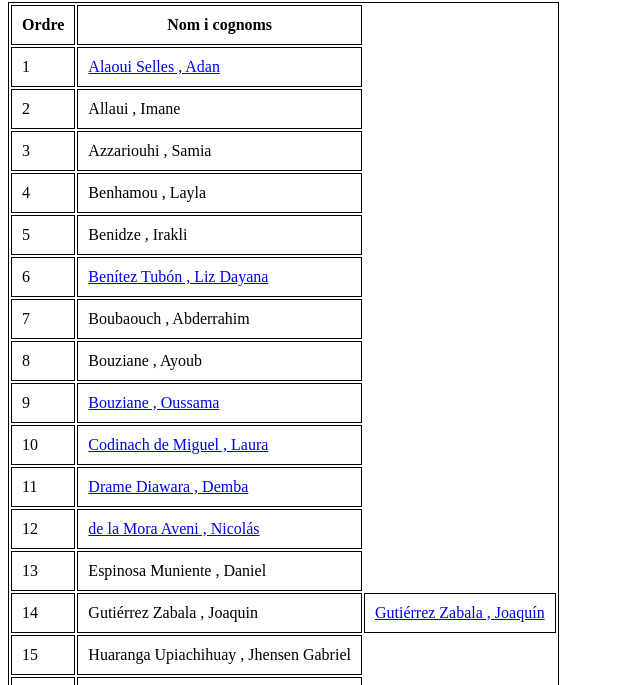
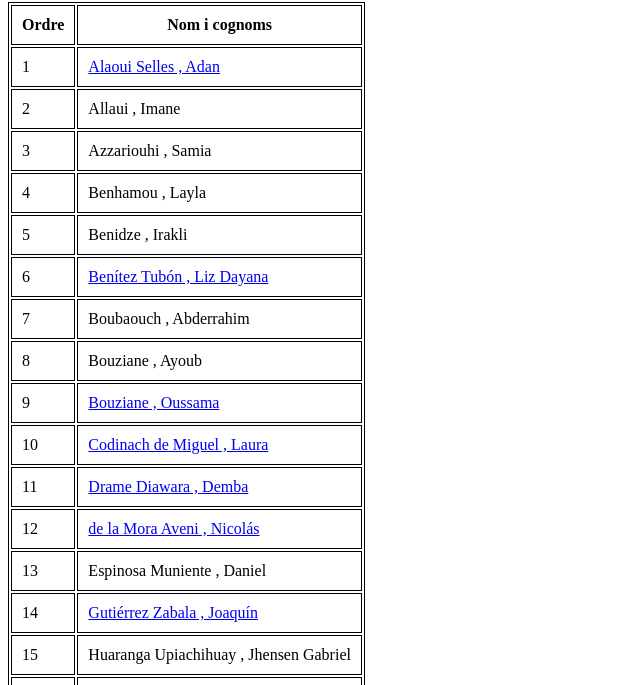
Before and after one commit to M0614c2526/git-vscode-1rdaw2526, a plain HTML site: page index.html in a window 1280 px wide. Shown: the part 104-789 px from the top of the page, without its empty margins (0-640 px from the left). Drawn offline with Linux system fonts and the light colour scheme.

Commit message:
Afegit el meu enllaç Joaquin

```diff
--- a/index.html
+++ b/index.html
@@ -71,7 +71,6 @@
             </tr>
             <tr>
                 <td>14</td>
-                <td>Gutiérrez Zabala , Joaquin</td>
 				<td><a href="alumnesWebs/JoaquinGutierrez/joaquinGutierrez.html">Gutiérrez Zabala , Joaquín</a></td>
             </tr>
             <tr>
```
